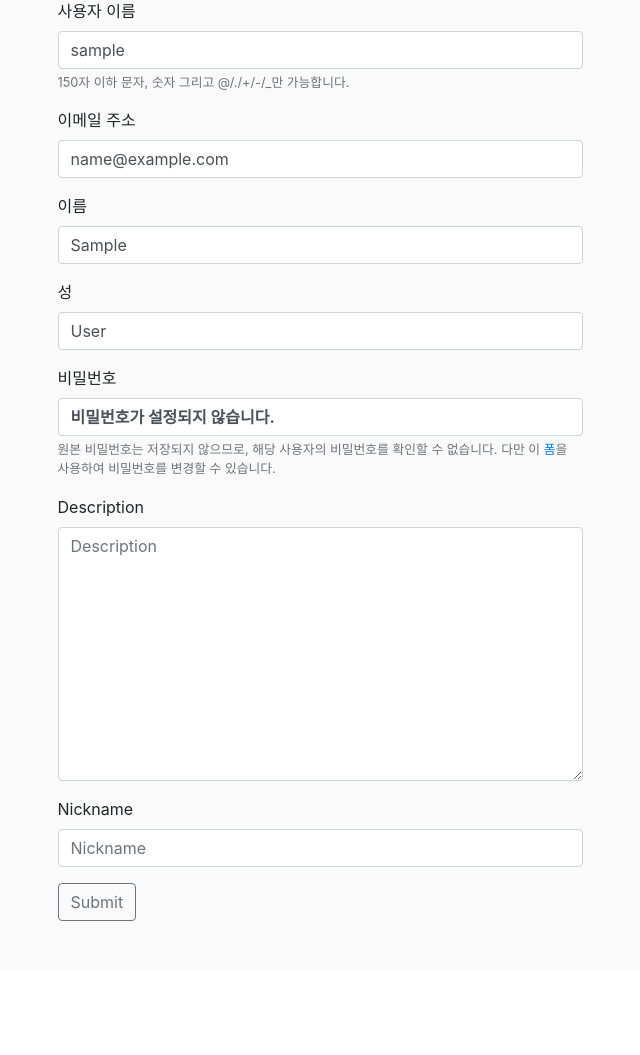
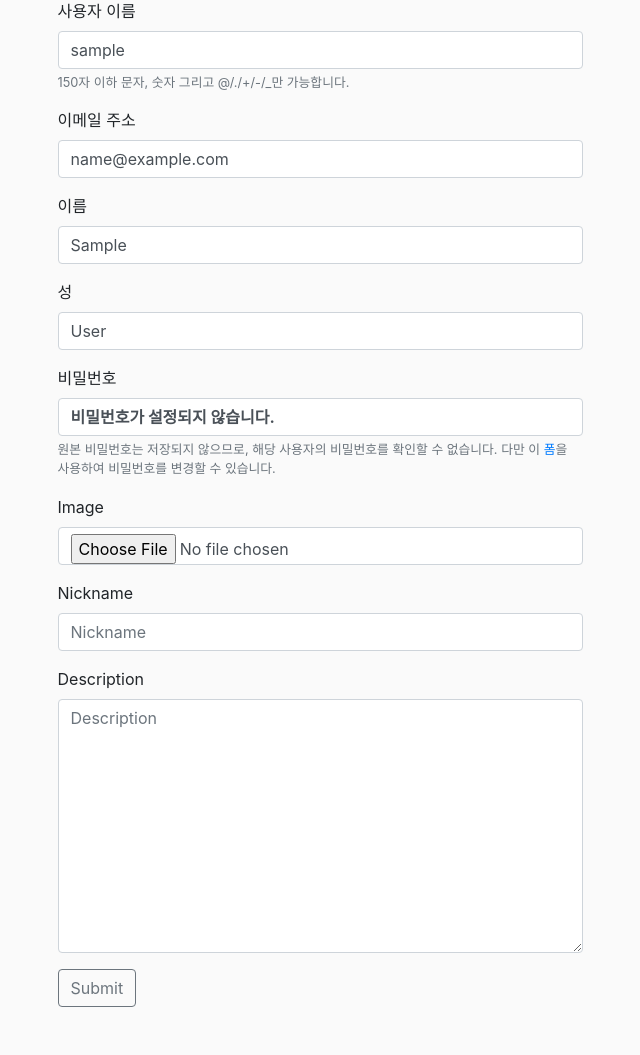
Before and after one commit to jiwookseo/instagram, a Django app: page /accounts/update/ in a window 1280 px wide. Shown: the part 97-1152 px from the top of the page, without its empty margins (320-960 px from the left). Before the commit the page ends 1018 px from the top, so only its background shows below. Run offline with Django 3.2, Linux system fonts and the light colour scheme; the visitor is signed in with stand-in values (Sample User, id 1); data comes from the database, SQL or seed files in the repository; some libraries are stand-ins or nearby versions.

Commit message:
Update Profile model, forms, actions, and templates

```diff
--- a/accounts/forms.py
+++ b/accounts/forms.py
@@ -18,4 +18,4 @@ class CustomUserCreationForm(UserCreationForm):
 class ProfileForm(forms.ModelForm):
     class Meta:
         model = Profile
-        fields = ('description', 'nickname',)
+        fields = ('image', 'nickname', 'description', )
--- a/accounts/models.py
+++ b/accounts/models.py
@@ -4,7 +4,7 @@ from django.conf import settings
 
 class Profile(models.Model):
     user = models.OneToOneField(settings.AUTH_USER_MODEL, on_delete=models.CASCADE)
-    image = models.ImageField(blank=True, upload_to='profile/%Y%m%d', default='profile/default.jpg')
+    image = models.ImageField(blank=True, upload_to='profile/%Y%m%d')
     description = models.TextField(blank=True)
     nickname = models.CharField(max_length=40, blank=True)
 
--- a/accounts/templates/accounts/form2.html
+++ b/accounts/templates/accounts/form2.html
@@ -1,7 +1,7 @@
 {% extends 'base.html' %}
 {% load bootstrap4 %}
 {% block body %}
-<form method="post" class="col-md-6 offset-md-3">
+<form method="post" class="col-md-6 offset-md-3" enctype="multipart/form-data">
   {% csrf_token %}
   {% bootstrap_form form %}
   {% bootstrap_form form2 %}
--- a/accounts/views.py
+++ b/accounts/views.py
@@ -65,7 +65,9 @@ def follow(request, pk):
 def update(request):
     if request.method == "POST":
         form = CustomUserChangeForm(request.POST, instance=request.user)
-        form2 = ProfileForm(request.POST, instance=Profile.objects.get_or_create(user=request.user)[0])
+        user, created = Profile.objects.get_or_create(user=request.user)
+        form2 = ProfileForm(request.POST, request.FILES, instance=user)
+        print(request.FILES)
         if form.is_valid() and form2.is_valid():
             form.save()
             form2.save()
@@ -75,7 +77,8 @@ def update(request):
             messages.success(request, 'Check your input')
     else:
         form = CustomUserChangeForm(instance=request.user)
-        form2 = ProfileForm(instance=Profile.objects.get_or_create(user=request.user)[0])
+        user, created = Profile.objects.get_or_create(user=request.user)
+        form2 = ProfileForm(instance=user)
     return render(request, 'accounts/form2.html', {'form':form, 'form2':form2})
 
 
```
Also changed, not shown: accounts/templates/accounts/people.html (+10 -0 lines).
